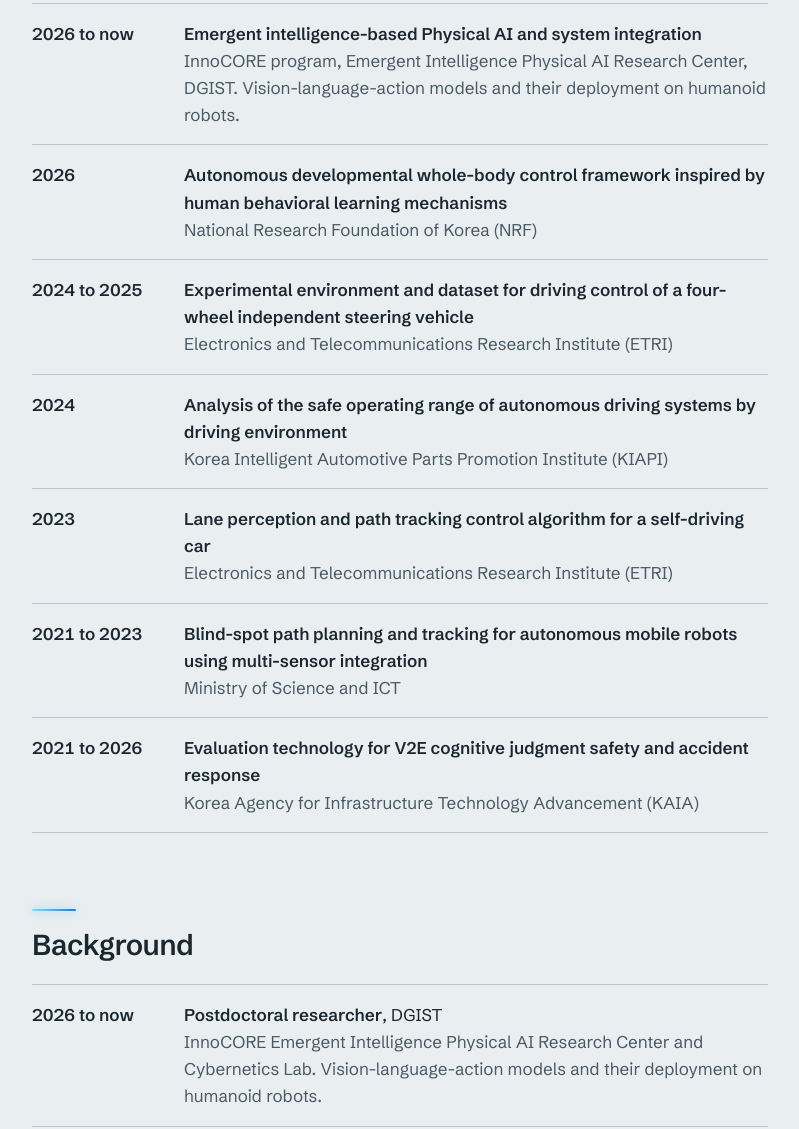
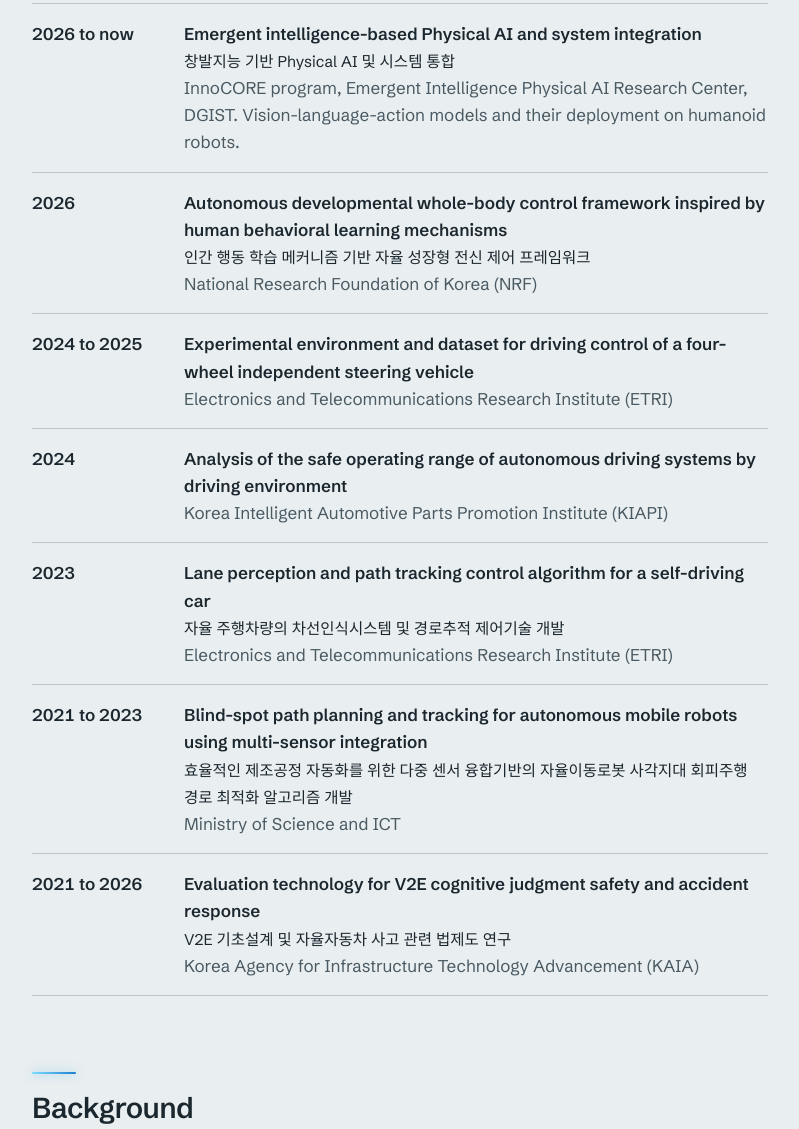
Before and after one commit to wjsguswo/wjsguswo.github.io, a plain HTML site: page index.html in a window 1280 px wide. Shown: the part 5061-6190 px from the top of the page, without its empty margins (304-1103 px from the left). Drawn offline with Linux system fonts and the light colour scheme.

Commit message:
Projects: add Korean project titles
Co-Authored-By: Claude Fable 5.2 <noreply@anthropic.com>
Claude-Session: https://claude.ai/code/session_01THuJhZbW5AAnADi7f7wK8o

```diff
--- a/index.html
+++ b/index.html
@@ -260,13 +260,13 @@
     <section id="projects">
       <h2>Research projects</h2>
       <dl class="cv">
-        <div><dt>2026 to now</dt><dd><b>Emergent intelligence-based Physical AI and system integration</b><br><span class="soft">InnoCORE program, Emergent Intelligence Physical AI Research Center, DGIST. Vision-language-action models and their deployment on humanoid robots.</span></dd></div>
-        <div><dt>2026</dt><dd><b>Autonomous developmental whole-body control framework inspired by human behavioral learning mechanisms</b><br><span class="soft">National Research Foundation of Korea (NRF)</span></dd></div>
+        <div><dt>2026 to now</dt><dd><b>Emergent intelligence-based Physical AI and system integration</b><br><span class="ko" lang="ko">창발지능 기반 Physical AI 및 시스템 통합</span><br><span class="soft">InnoCORE program, Emergent Intelligence Physical AI Research Center, DGIST. Vision-language-action models and their deployment on humanoid robots.</span></dd></div>
+        <div><dt>2026</dt><dd><b>Autonomous developmental whole-body control framework inspired by human behavioral learning mechanisms</b><br><span class="ko" lang="ko">인간 행동 학습 메커니즘 기반 자율 성장형 전신 제어 프레임워크</span><br><span class="soft">National Research Foundation of Korea (NRF)</span></dd></div>
         <div><dt>2024 to 2025</dt><dd><b>Experimental environment and dataset for driving control of a four-wheel independent steering vehicle</b><br><span class="soft">Electronics and Telecommunications Research Institute (ETRI)</span></dd></div>
         <div><dt>2024</dt><dd><b>Analysis of the safe operating range of autonomous driving systems by driving environment</b><br><span class="soft">Korea Intelligent Automotive Parts Promotion Institute (KIAPI)</span></dd></div>
-        <div><dt>2023</dt><dd><b>Lane perception and path tracking control algorithm for a self-driving car</b><br><span class="soft">Electronics and Telecommunications Research Institute (ETRI)</span></dd></div>
-        <div><dt>2021 to 2023</dt><dd><b>Blind-spot path planning and tracking for autonomous mobile robots using multi-sensor integration</b><br><span class="soft">Ministry of Science and ICT</span></dd></div>
-        <div><dt>2021 to 2026</dt><dd><b>Evaluation technology for V2E cognitive judgment safety and accident response</b><br><span class="soft">Korea Agency for Infrastructure Technology Advancement (KAIA)</span></dd></div>
+        <div><dt>2023</dt><dd><b>Lane perception and path tracking control algorithm for a self-driving car</b><br><span class="ko" lang="ko">자율 주행차량의 차선인식시스템 및 경로추적 제어기술 개발</span><br><span class="soft">Electronics and Telecommunications Research Institute (ETRI)</span></dd></div>
+        <div><dt>2021 to 2023</dt><dd><b>Blind-spot path planning and tracking for autonomous mobile robots using multi-sensor integration</b><br><span class="ko" lang="ko">효율적인 제조공정 자동화를 위한 다중 센서 융합기반의 자율이동로봇 사각지대 회피주행 경로 최적화 알고리즘 개발</span><br><span class="soft">Ministry of Science and ICT</span></dd></div>
+        <div><dt>2021 to 2026</dt><dd><b>Evaluation technology for V2E cognitive judgment safety and accident response</b><br><span class="ko" lang="ko">V2E 기초설계 및 자율자동차 사고 관련 법제도 연구</span><br><span class="soft">Korea Agency for Infrastructure Technology Advancement (KAIA)</span></dd></div>
       </dl>
     </section>
 
--- a/style.css
+++ b/style.css
@@ -167,6 +167,7 @@ details[open] summary { margin-bottom: 0.9rem; }
 .cv dt { font-weight: 600; font-variant-numeric: tabular-nums; }
 .cv dd { margin: 0; }
 .cv dd b { font-weight: 600; }
+.cv .ko { font-size: 0.97rem; line-height: 1.5; color: var(--ink); word-break: keep-all; }
 
 #contact .links { margin-top: 1.5rem; }
 
```
